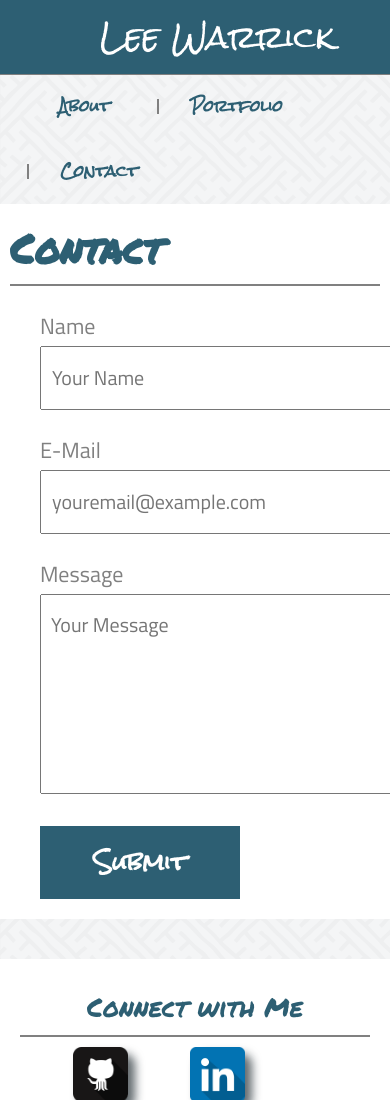
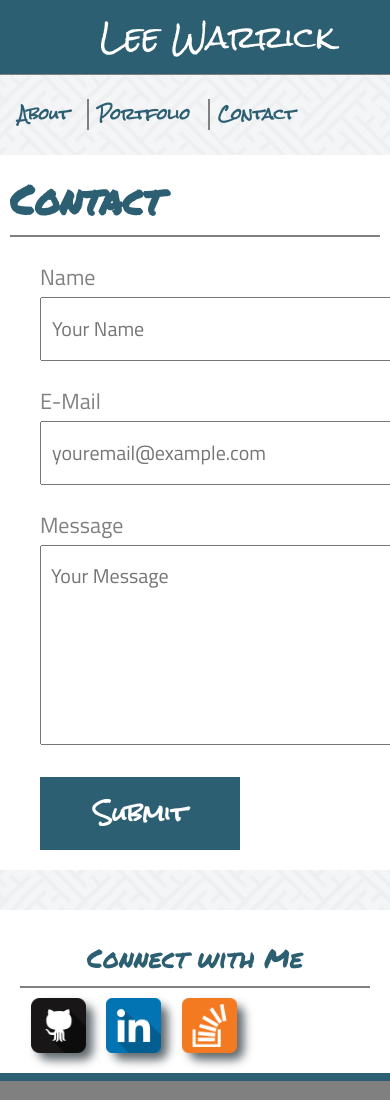
Before and after one commit to mynar7/Responsive-Portfolio, a plain HTML site: page contact.html in a window 390 px wide. Shown: the top 1100 px of the page. Drawn offline with Linux system fonts and the light colour scheme.

Commit message:
adjust media queries

```diff
--- a/assets/css/style.css
+++ b/assets/css/style.css
@@ -243,13 +243,20 @@ footer {
 }
 
 @media screen and (max-width: 768px) {
+    .nameLogo {
+        width: 100%;
+        text-align: center;
+    }
 
     .headerContainer ul {
         float: left;
+        width: 100%;
     }
     .headerContainer li {
         font-size: 17px;
         font-weight: bold;
+        margin-left: 5%;
+        padding-left: 10%;
     }
 
 }
@@ -262,7 +269,7 @@ footer {
     }
 
     .connectBar li {
-        margin-left: 15%;
+        margin-left: 3%;
     }
 
     .headerContainer ul {
@@ -272,15 +279,12 @@ footer {
     .headerContainer li {
         float: left;
         font-size: 15px;
-        margin-left: 7%;
-        padding-left: 8%;
+        padding: 8px;
+        margin-left: 10px;
         font-weight: bold;
     }
 
-    .nameLogo {
-        width: 100%;
-        text-align: center;
-    }
+
     .content {
         width: 100%;
     }
```
